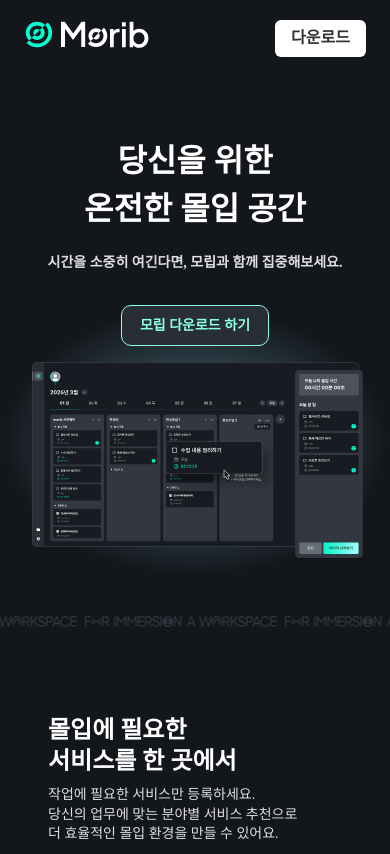
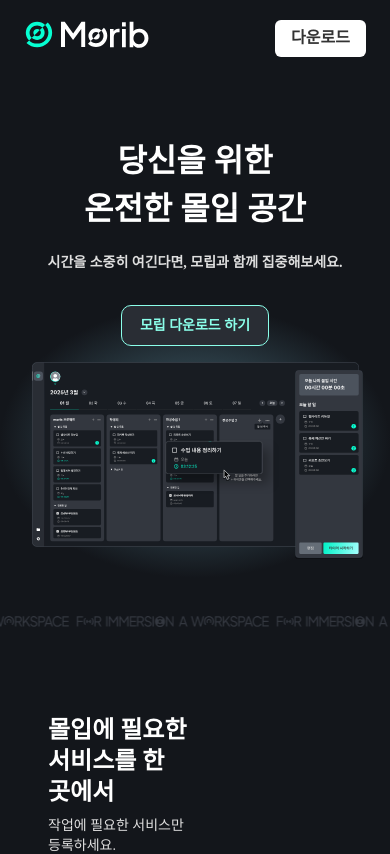
Before and after one commit to morib-in/Morib-Landing, a Next.js app: page / in a window 390 px wide. Shown: the top 854 px of the page. Built offline with nearby package versions, Linux system fonts and the light colour scheme; a web font is replaced by a local one.

Commit message:
style: 미세한 레이아웃 조정, 여백값 변경 등 피그마에 맞춰서 수정

```diff
--- a/src/components/DetailSection.tsx
+++ b/src/components/DetailSection.tsx
@@ -19,7 +19,7 @@
 
   return (
     <div className="flex w-full items-center justify-center">
-      <div className="w-full md:grid md:grid-cols-12">
+      <div className="md:grid md:grid-cols-12">
         <div className="flex flex-col gap-[4.8rem] md:col-span-6">
           {contents.map((content, index) => (
             <div key={index} className="px-[2.4rem] py-[2rem] md:flex md:gap-[2rem] md:p-0">
--- a/src/components/TextBlock.tsx
+++ b/src/components/TextBlock.tsx
@@ -7,7 +7,7 @@
 const TextBlock = ({ title, description, order }: Props) => {
   return (
     <div
-      className="flex flex-col justify-center px-[2.4rem] md:mb-[6rem] md:h-[calc(100dvh-7.7rem)] md:px-0 md:pl-[24rem]"
+      className="mr-[15.3rem] flex flex-col justify-center px-[2.4rem] md:mb-[6rem] md:h-[calc(100dvh-7.7rem)] md:px-0 md:pl-[24rem]"
       data-order={order}>
       <h2 className="mb-[0.8rem] whitespace-pre-line title-bold-24 md:mb-[4rem] md:title-bold-56">{title}</h2>
       <p className="whitespace-pre-line text-gray-05 detail-reg-14 md:body-med-24">{description}</p>
```
